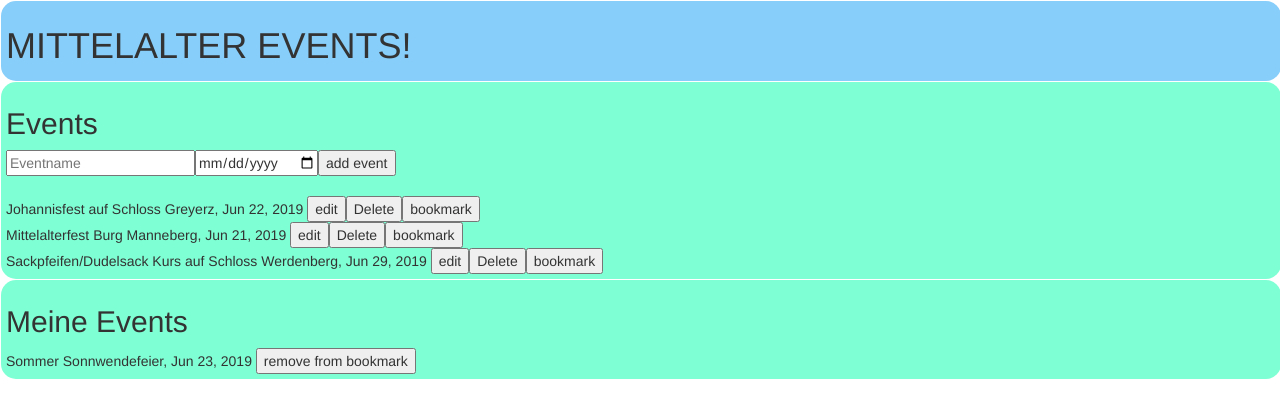
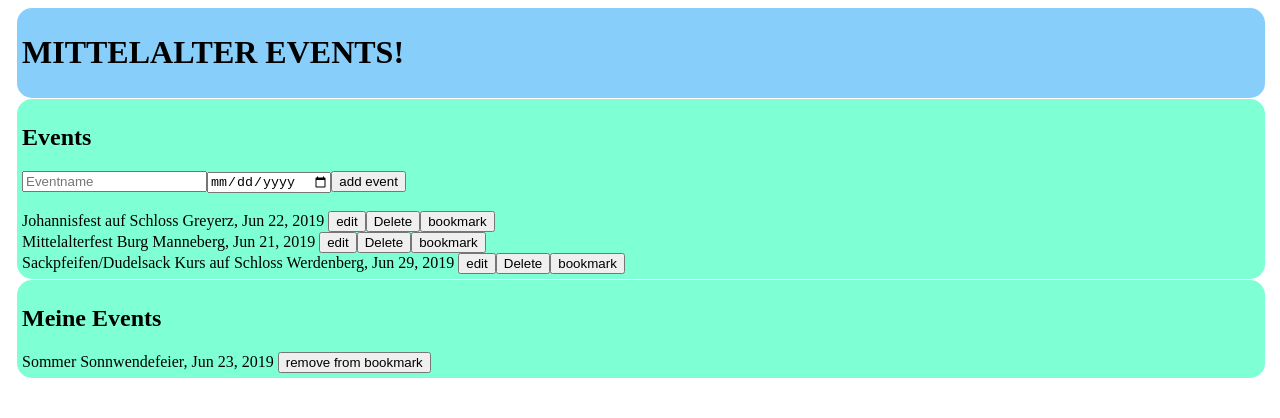
Before and after one commit to InkHe4rt/event_manager, an Angular app: page / in a window 1280 px wide. Shown: the top 418 px of the page. Built offline with nearby package versions, Linux system fonts and the light colour scheme.

Commit message:
bootstrap test deleted

```diff
--- a/src/app/app.component.html
+++ b/src/app/app.component.html
@@ -5,10 +5,7 @@
   <meta charset="utf-8">
   <meta name="viewport" content="width=device-width, initial-scale=1, shrink-to-fit=no">
   <title>Hello, Adventure!</title>
-  <link rel="stylesheet" href="https://maxcdn.bootstrapcdn.com/bootstrap/3.4.0/css/bootstrap.min.css">
-  <script src="https://ajax.googleapis.com/ajax/libs/jquery/3.4.0/jquery.min.js"></script>
-  <script src="https://maxcdn.bootstrapcdn.com/bootstrap/3.4.0/js/bootstrap.min.js"></script>
-</head>
+ </head>
 <body>
 
 <div class="titlebox" >
```
